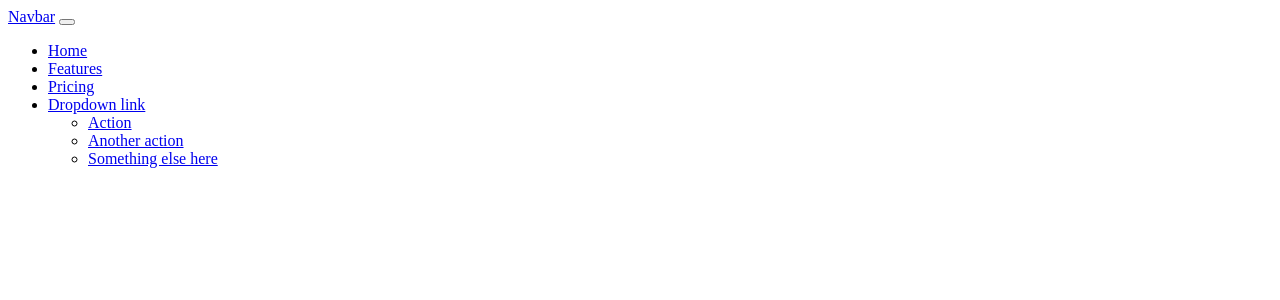
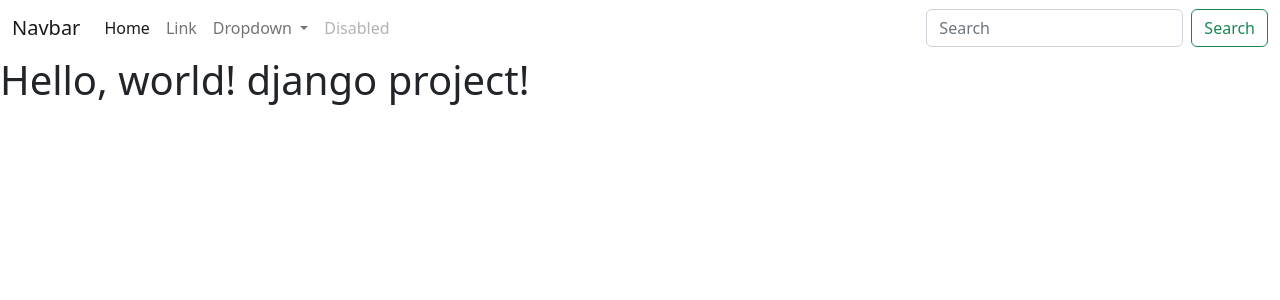
Before and after one commit to Kashinath1/tourist_repo, a Django app: page /mycommonpage in a window 1280 px wide. Shown: the top 300 px of the page. Run offline with Django 3.2, Linux system fonts and the light colour scheme.

Commit message:
second_commit

```diff
--- a/templates/common.html
+++ b/templates/common.html
@@ -1,31 +1,58 @@
+<!DOCTYPE html>
+<html>
+<head>
+  <title>Page Title</title>
+</head>
+<body>
 <nav class="navbar navbar-expand-lg bg-body-tertiary">
   <div class="container-fluid">
     <a class="navbar-brand" href="#">Navbar</a>
-      <button class="navbar-toggler" type="button" data-bs-toggle="collapse" data-bs-target="#navbarNavDropdown" aria-controls="navbarNavDropdown" aria-expanded="false" aria-label="Toggle navigation">
+    <button class="navbar-toggler" type="button" data-bs-toggle="collapse" data-bs-target="#navbarSupportedContent" aria-controls="navbarSupportedContent" aria-expanded="false" aria-label="Toggle navigation">
       <span class="navbar-toggler-icon"></span>
     </button>
-      <div class="collapse navbar-collapse" id="navbarNavDropdown">
-        <ul class="navbar-nav">
+    <div class="collapse navbar-collapse" id="navbarSupportedContent">
+      <ul class="navbar-nav me-auto mb-2 mb-lg-0">
         <li class="nav-item">
           <a class="nav-link active" aria-current="page" href="#">Home</a>
         </li>
         <li class="nav-item">
-            <a class="nav-link" href="#">Features</a>
-          </li>
-          <li class="nav-item">
-            <a class="nav-link" href="#">Pricing</a>
+          <a class="nav-link" href="#">Link</a>
         </li>
         <li class="nav-item dropdown">
           <a class="nav-link dropdown-toggle" href="#" role="button" data-bs-toggle="dropdown" aria-expanded="false">
-              Dropdown link
+            Dropdown
           </a>
           <ul class="dropdown-menu">
             <li><a class="dropdown-item" href="#">Action</a></li>
             <li><a class="dropdown-item" href="#">Another action</a></li>
+            <li><hr class="dropdown-divider"></li>
             <li><a class="dropdown-item" href="#">Something else here</a></li>
           </ul>
         </li>
+        <li class="nav-item">
+          <a class="nav-link disabled">Disabled</a>
+        </li>
       </ul>
+      <form class="d-flex" role="search">
+        <input class="form-control me-2" type="search" placeholder="Search" aria-label="Search">
+        <button class="btn btn-outline-success" type="submit">Search</button>
+      </form>
     </div>
   </div>
 </nav>
+
+<!doctype html>
+<html lang="en">
+  <head>
+    <meta charset="utf-8">
+    <meta name="viewport" content="width=device-width, initial-scale=1">
+    <title>{% block title %} Django learning demo{% endblock %}</title>
+    <link href="https://cdn.jsdelivr.net/npm/bootstrap@5.2.3/dist/css/bootstrap.min.css" rel="stylesheet" integrity="sha384-rbsA2VBKQhggwzxH7pPCaAqO46MgnOM80zW1RWuH61DGLwZJEdK2Kadq2F9CUG65" crossorigin="anonymous">
+  </head>
+  <body>
+    {% block content %}
+    <h1>Hello, world! django project!</h1>
+    {% endblock %}
+    <script src="https://cdn.jsdelivr.net/npm/bootstrap@5.2.3/dist/js/bootstrap.bundle.min.js" integrity="sha384-kenU1KFdBIe4zVF0s0G1M5b4hcpxyD9F7jL+jjXkk+Q2h455rYXK/7HAuoJl+0I4" crossorigin="anonymous"></script>
+  </body>
+</html>
--- /dev/null
+++ b/templates/servicespage.html
@@ -0,0 +1,2 @@
+{% extends 'common.html' %}
+{% block title %}Our Services page{% endblock %}
--- a/user/urls.py
+++ b/user/urls.py
@@ -6,4 +6,5 @@
     path('about', views.myfunctionabout, name="about"),
     path('intro/<str:name>/<int:age>',views.intro,name="intro"),
     path('mycommonpage',views.mycommonpage,name="mycommonpage"),
+    path('servicespage',views.servicespage,name="servicespage"),
 ]
--- a/user/views.py
+++ b/user/views.py
@@ -18,3 +18,6 @@
 
 def mycommonpage(request):
     return render(request, 'common.html')
+
+def servicespage(request):
+    return render(request, 'servicespage.html')
```
Lines whose indentation alone changed are shown as unchanged.
